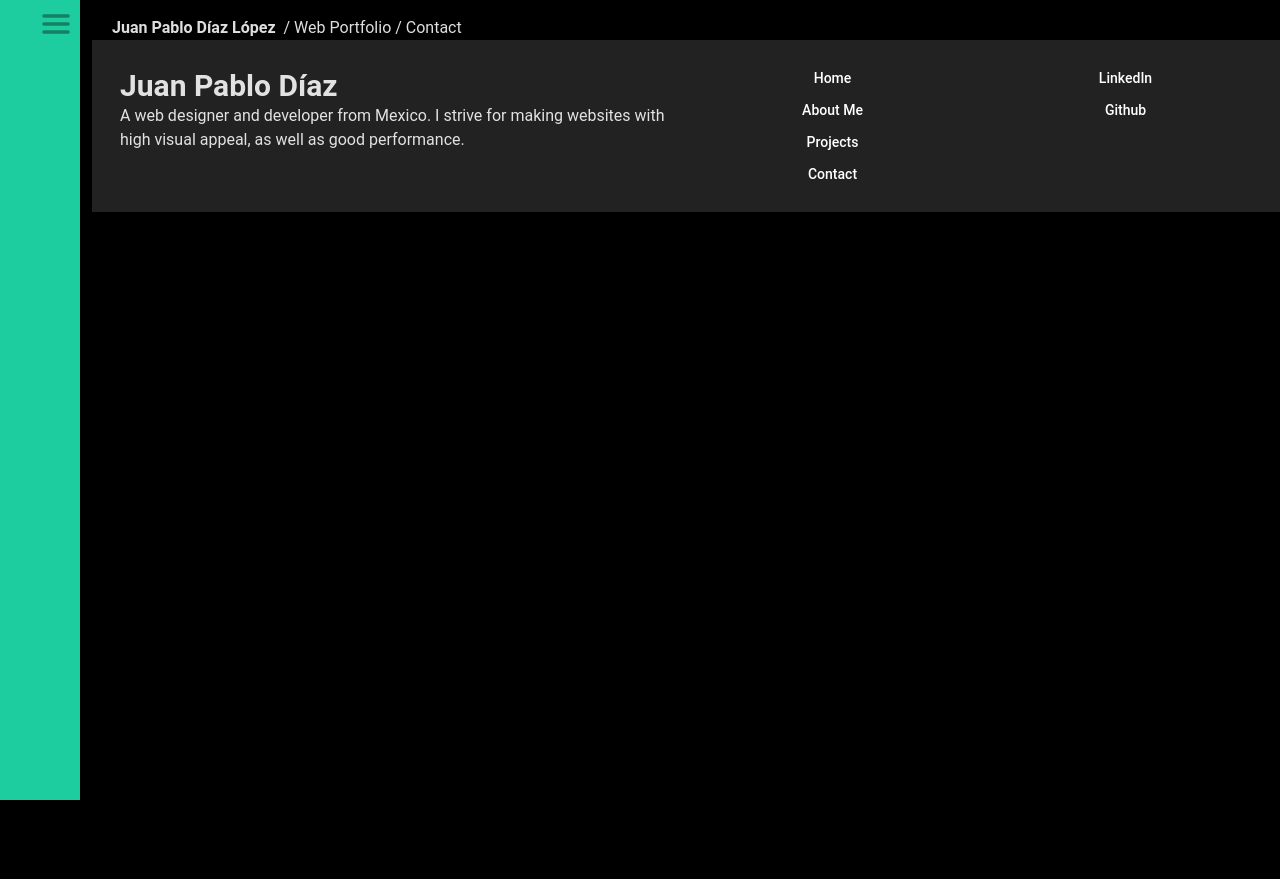
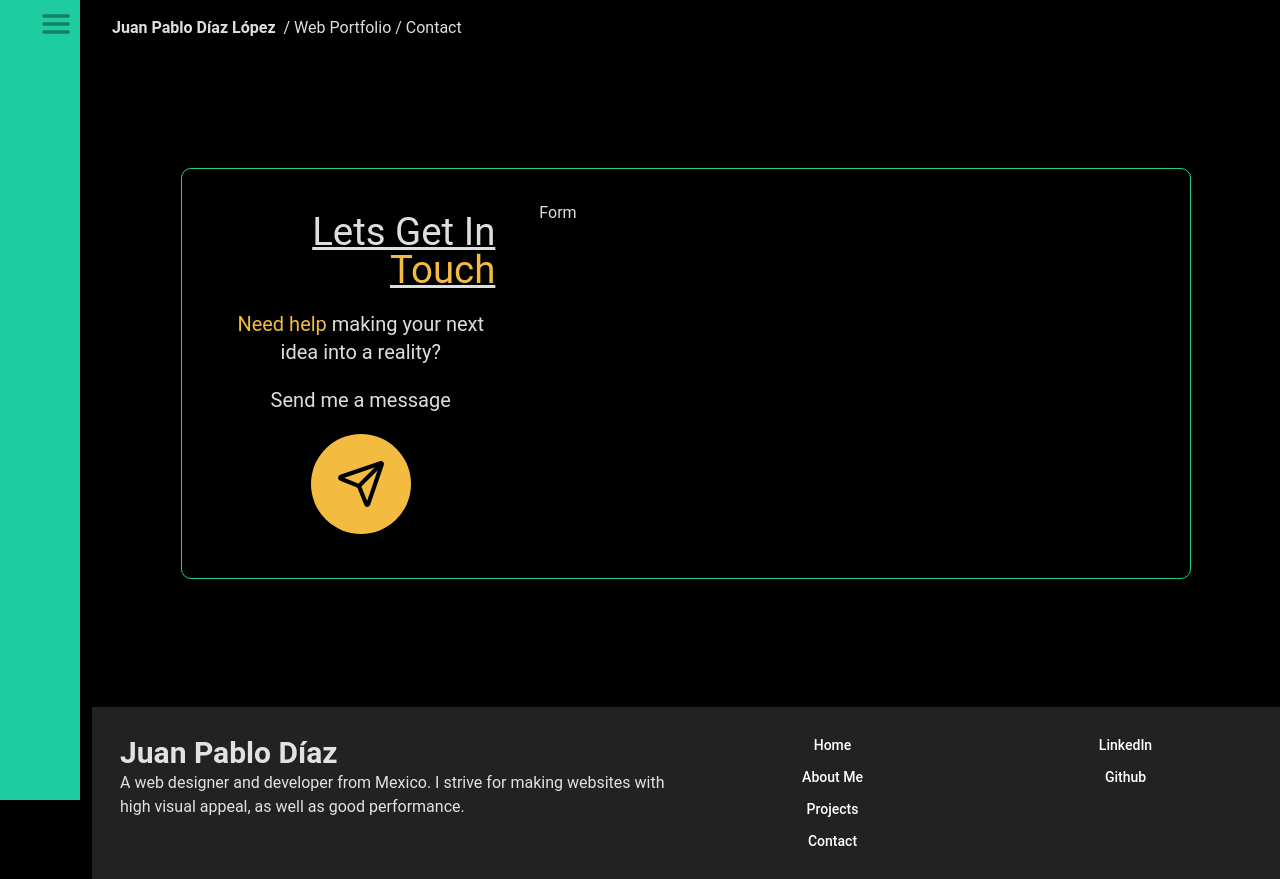
Before and after one commit to Juanpabdl/WebPortfolio, a React (Vite) app: page /contact in a window 1280 px wide. Before the commit the page ends 800 px from the top, so only its background shows below. Built offline with nearby package versions, Linux system fonts and the light colour scheme.

Commit message:
feat: added Contact Section

```diff
--- /dev/null
+++ b/src/components/ContactSection/index.css
@@ -0,0 +1,11 @@
+#contact{
+    @apply min-w-[200px] my-32 grid grid-cols-1 sm:grid-cols-2 md:grid-cols-3 gap-8
+}
+
+#contact-info{
+    @apply p-3 grid grid-cols-1 gap-5 place-items-center
+}
+
+#contact-form{
+    @apply lg:col-span-2
+}
--- /dev/null
+++ b/src/components/ContactSection/index.tsx
@@ -0,0 +1,26 @@
+import { Send } from 'lucide-react';
+import './index.css'
+
+const ContactSection = () => {
+    return (
+        <section id="contact">
+            {/* Info section */}
+            <div id="contact-info">
+                <h2 className='underline text-right'>Lets Get In <span className='text-custom-yellow'>Touch</span></h2>
+                <p className='text-center text-xl'>
+                    <span className='text-custom-yellow'>Need help</span> making your next idea into a reality?
+                </p>
+                <p className='text-center text-xl'>
+                    Send me a message
+                </p>
+                <div className='p-4 rounded-full bg-custom-yellow flex items-center justify-center' style={{width: '100px', height: '100px'}}>
+                    <Send color='#000' size={50} strokeWidth={2}/>
+                </div>
+            </div>
+            {/* Contact form */}
+            <p id="contact-form">Form</p>
+        </section>
+    )
+}
+
+export default ContactSection;
--- a/src/pages/Contact/index.tsx
+++ b/src/pages/Contact/index.tsx
@@ -1,5 +1,6 @@
 import SideBar from "../../components/Sidebar";
 import Footer from "../../components/Footer";
+import ContactSection from "../../components/ContactSection";
 
 const Contact = () => {
     return (
@@ -13,7 +14,8 @@ const Contact = () => {
                     / Web Portfolio / Contact
                 </p>
 
-                {/*Projects Content */}
+                {/*Contact Content */}
+                <ContactSection/>
 
                 {/* Footer */}
                 <Footer/>
```
